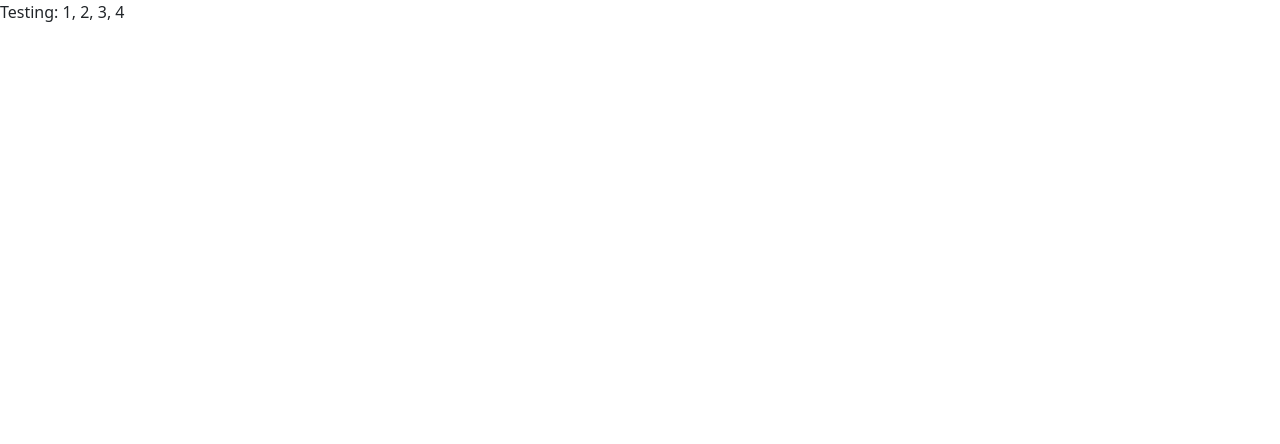
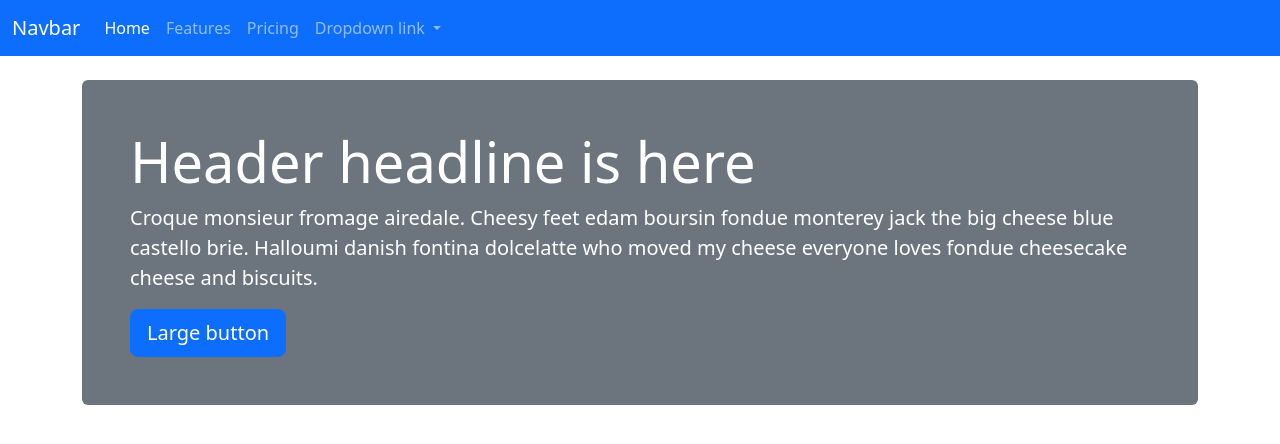
Before and after one commit to shezansam/shez-bootstrap, a website: page src/index.html in a window 1280 px wide. Drawn offline with nearby package versions, Linux system fonts and the light colour scheme; files that its build step writes are made by us from their sources; files whose address does not match are found by name.

Commit message:
adding changes

```diff
--- a/src/index.html
+++ b/src/index.html
@@ -9,7 +9,45 @@
 
 <body>
   <!-- Content starts here -->
-  <p>Testing: 1, 2, 3, 4</p>
+  <nav class="navbar navbar-expand-lg bg-primary" data-bs-theme="dark">
+    <div class="container-fluid">
+      <a class="navbar-brand" href="#">Navbar</a>
+      <button class="navbar-toggler" type="button" data-bs-toggle="collapse" data-bs-target="#navbarNavDropdown" aria-controls="navbarNavDropdown" aria-expanded="false" aria-label="Toggle navigation">
+        <span class="navbar-toggler-icon"></span>
+      </button>
+      <div class="collapse navbar-collapse" id="navbarNavDropdown">
+        <ul class="navbar-nav">
+          <li class="nav-item">
+            <a class="nav-link active" aria-current="page" href="#">Home</a>
+          </li>
+          <li class="nav-item">
+            <a class="nav-link" href="#">Features</a>
+          </li>
+          <li class="nav-item">
+            <a class="nav-link" href="#">Pricing</a>
+          </li>
+          <li class="nav-item dropdown">
+            <a class="nav-link dropdown-toggle" href="#" role="button" data-bs-toggle="dropdown" aria-expanded="false">
+              Dropdown link
+            </a>
+            <ul class="dropdown-menu">
+              <li><a class="dropdown-item" href="#">Action</a></li>
+              <li><a class="dropdown-item" href="#">Another action</a></li>
+              <li><a class="dropdown-item" href="#">Something else here</a></li>
+            </ul>
+          </li>
+        </ul>
+      </div>
+    </div>
+  </nav>
+
+  <div class="container">
+    <header class="bg-secondary text-white my-4 p-5 rounded">
+      <h1 class="display-4">Header headline is here</h1>
+      <p class="lead">Croque monsieur fromage airedale. Cheesy feet edam boursin fondue monterey jack the big cheese blue castello brie. Halloumi danish fontina dolcelatte who moved my cheese everyone loves fondue cheesecake cheese and biscuits.</p>
+      <button type="button" class="btn btn-primary btn-lg">Large button</button>
+    <header>
+  </div>
 
   <!-- Closing scripts here -->
   <script src="js/bootstrap.bundle.min.js"></script>
```
Also changed, not shown: docs/index.html (+39 -1 lines), README.md.
